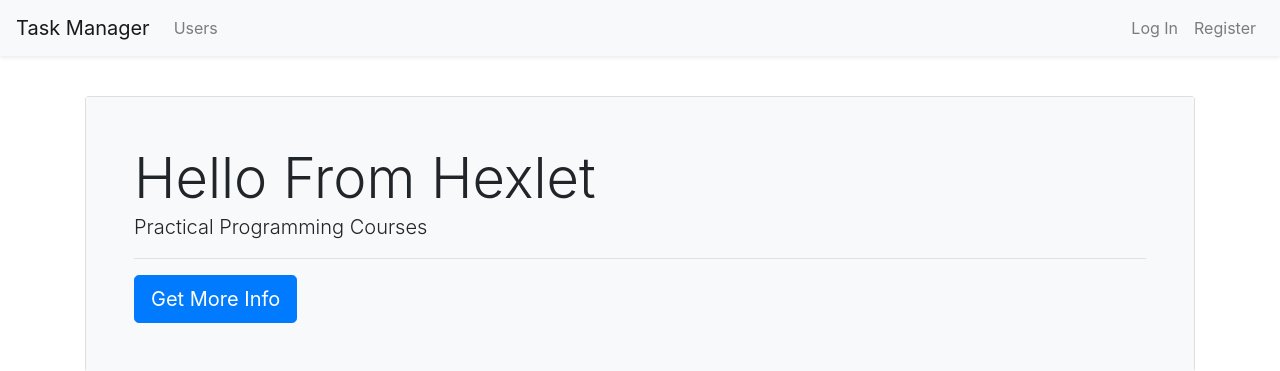
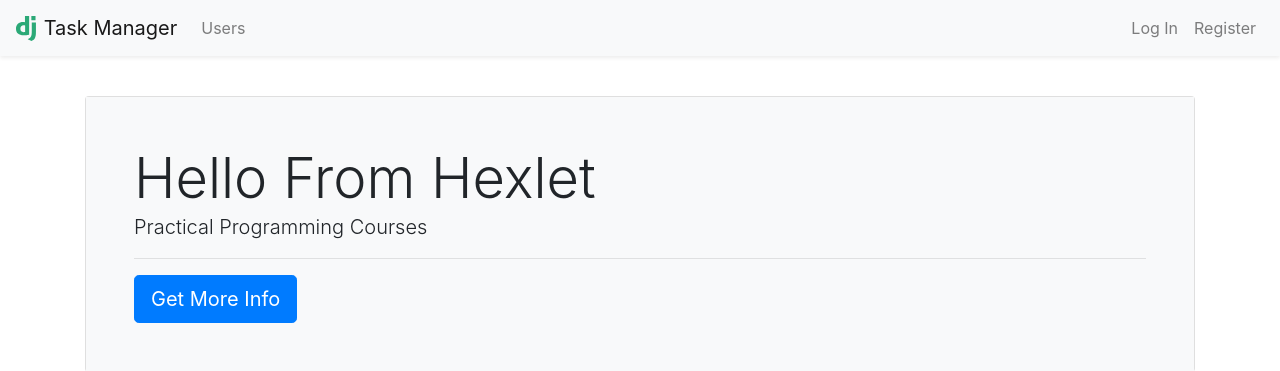
Before and after one commit to irisraine/python-project-52, a Django app: page / in a window 1280 px wide. Shown: the top 371 px of the page. Run offline with Django 4.2, Linux system fonts and the light colour scheme; some libraries are stand-ins or nearby versions.

Commit message:
add logo and favicon

```diff
--- a/task_manager/templates/layout/default.html
+++ b/task_manager/templates/layout/default.html
@@ -12,11 +12,13 @@
     {% bootstrap_css %}
     {% load static %}
     <link href="{% static 'style.css' %}" rel="stylesheet">
+    <link rel="icon" type="image/x-icon" href="{% static 'img/favicon.ico' %}">
     {% bootstrap_javascript jquery='full' %}
 </head>
 <body class="d-flex flex-column min-vh-100">
     <header>
         <nav class="navbar navbar-expand-md navbar-light bg-light shadow-sm fixed-top">
+            <span class="mr-2"><img src="{% static 'img/django.svg' %}" height="25" alt=""></span>
             <a class="navbar-brand" href="#">{% translate "Task Manager" %}</a>
             <button class="navbar-toggler" type="button" data-toggle="collapse" data-target="#navbarToggleExternalContent">
                 <span class="navbar-toggler-icon"></span>
```
Also changed, not shown: task_manager/static/img/django.svg (added), task_manager/static/img/favicon.ico (added).
